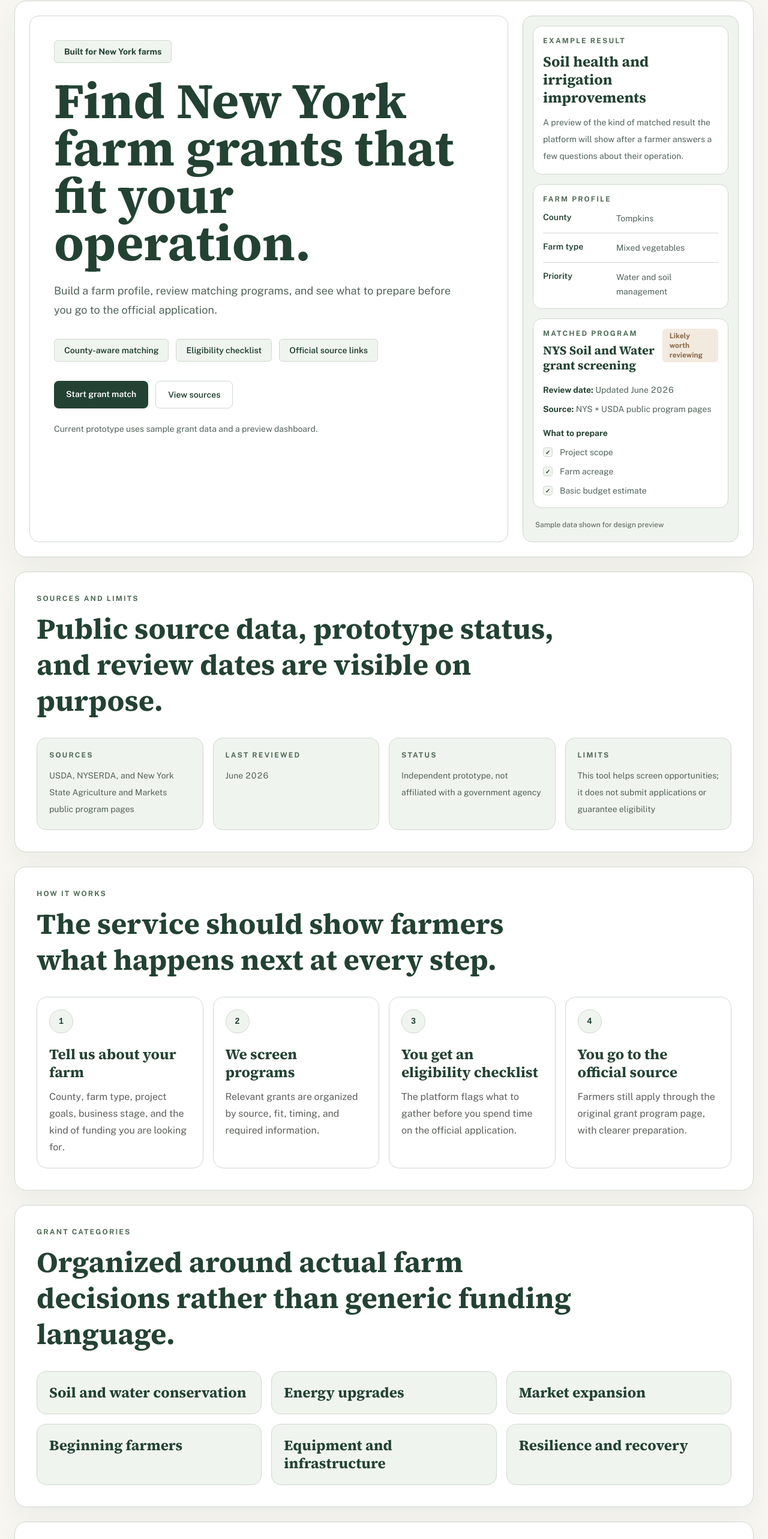
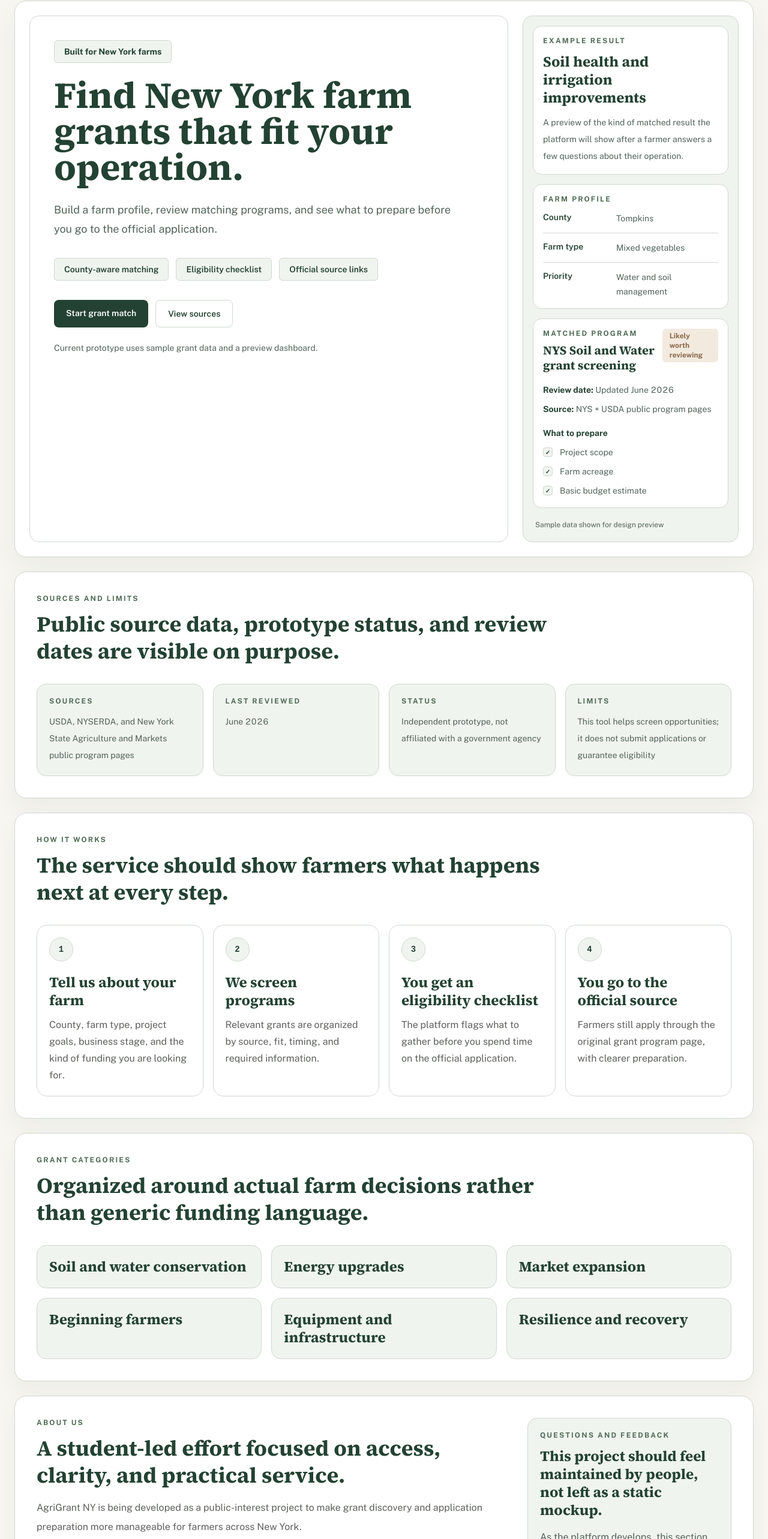
Before and after one commit to Andrewliyx/agrigrantny-next, a Next.js app: page / in a window 1280 px wide. Shown: the part 177-2743 px from the top of the page at 60% size. Built offline with nearby package versions, Linux system fonts and the light colour scheme.

Commit message:
Reduce oversized title scale

```diff
--- a/src/app/page.tsx
+++ b/src/app/page.tsx
@@ -204,7 +204,7 @@ export default function Home() {
           <header className="mb-7 flex items-center justify-between gap-5 rounded-[1.25rem] border border-[var(--border)] bg-[var(--surface)] p-4 shadow-[0_16px_36px_rgba(49,68,51,0.06)]">
             <div>
               <span className="block text-xs font-extrabold uppercase tracking-[0.18em] text-[var(--moss)]">New York farmer portal</span>
-              <h1 className="mt-1 text-4xl font-bold tracking-tight max-sm:text-3xl">{currentTitle}</h1>
+              <h1 className="mt-1 text-3xl font-bold tracking-tight max-sm:text-2xl">{currentTitle}</h1>
             </div>
             <button
               className="rounded-full border border-[var(--border)] bg-[var(--surface)] px-5 py-3 text-sm font-semibold"
@@ -253,7 +253,7 @@ function Welcome({
             <span className="inline-flex rounded-md border border-[var(--border)] bg-[var(--surface-muted)] px-4 py-2 text-sm font-extrabold text-[var(--forest)]">
               {siteContent.hero.eyebrow}
             </span>
-            <h2 className="mt-6 max-w-4xl text-[clamp(3rem,6.5vw,5.8rem)] leading-[0.95] text-[var(--forest)]">
+            <h2 className="mt-6 max-w-4xl text-[clamp(2.4rem,4.8vw,4.6rem)] leading-[0.98] text-[var(--forest)]">
               {siteContent.hero.title}
             </h2>
             <p className="mt-6 max-w-2xl text-lg leading-8 text-[var(--ink-soft)]">
@@ -293,7 +293,7 @@ function Welcome({
         <span className="block text-xs font-extrabold uppercase tracking-[0.18em] text-[var(--moss)]">
           {siteContent.sources.eyebrow}
         </span>
-        <h3 className="mt-3 max-w-4xl text-5xl leading-tight text-[var(--forest)] max-sm:text-4xl">
+        <h3 className="mt-3 max-w-4xl text-4xl leading-tight text-[var(--forest)] max-sm:text-3xl">
           {siteContent.sources.title}
         </h3>
         <div className="mt-8 grid grid-cols-4 gap-4 max-xl:grid-cols-2 max-sm:grid-cols-1">
@@ -308,7 +308,7 @@ function Welcome({
         id="workflow"
       >
         <span className="block text-xs font-extrabold uppercase tracking-[0.18em] text-[var(--moss)]">{siteContent.workflow.eyebrow}</span>
-        <h3 className="mt-3 max-w-4xl text-5xl leading-tight text-[var(--forest)] max-sm:text-4xl">
+        <h3 className="mt-3 max-w-4xl text-4xl leading-tight text-[var(--forest)] max-sm:text-3xl">
           {siteContent.workflow.title}
         </h3>
         <div className="mt-8 grid grid-cols-4 gap-4 max-xl:grid-cols-2 max-sm:grid-cols-1">
@@ -323,7 +323,7 @@ function Welcome({
         id="overview"
       >
         <span className="block text-xs font-extrabold uppercase tracking-[0.18em] text-[var(--moss)]">{siteContent.categories.eyebrow}</span>
-        <h3 className="mt-3 max-w-4xl text-5xl leading-tight text-[var(--forest)] max-sm:text-4xl">
+        <h3 className="mt-3 max-w-4xl text-4xl leading-tight text-[var(--forest)] max-sm:text-3xl">
           {siteContent.categories.title}
         </h3>
         <div className="mt-8 grid grid-cols-3 gap-4 max-lg:grid-cols-2 max-sm:grid-cols-1">
@@ -339,7 +339,7 @@ function Welcome({
       >
         <div>
           <span className="block text-xs font-extrabold uppercase tracking-[0.18em] text-[var(--moss)]">{siteContent.about.eyebrow}</span>
-          <h3 className="mt-3 max-w-4xl text-5xl leading-tight text-[var(--forest)] max-sm:text-4xl">
+          <h3 className="mt-3 max-w-4xl text-4xl leading-tight text-[var(--forest)] max-sm:text-3xl">
             {siteContent.about.title}
           </h3>
           <p className="mt-4 max-w-3xl leading-8 text-[rgba(31,36,29,0.72)]">
@@ -362,7 +362,7 @@ function Welcome({
         </div>
         <aside className="rounded-[1rem] border border-[var(--border)] bg-[var(--surface-muted)] p-5">
           <span className="block text-xs font-extrabold uppercase tracking-[0.18em] text-[var(--moss)]">{siteContent.support.eyebrow}</span>
-          <h4 className="mt-3 text-3xl leading-tight text-[var(--forest)]">{siteContent.support.title}</h4>
+          <h4 className="mt-3 text-2xl leading-tight text-[var(--forest)]">{siteContent.support.title}</h4>
           <p className="mt-4 leading-7 text-[var(--ink-soft)]">{siteContent.support.body}</p>
           <ul className="mt-5 grid gap-3">
             {siteContent.support.items.map((item) => (
@@ -386,7 +386,7 @@ function Welcome({
         />
         <div className="rounded-[1rem] border border-[var(--border)] bg-[var(--surface-muted)] p-5">
           <span className="block text-xs font-extrabold uppercase tracking-[0.18em] text-[var(--moss)]">Source policy</span>
-          <h4 className="mt-3 text-3xl leading-tight text-[var(--forest)]">Official pages stay in the loop.</h4>
+          <h4 className="mt-3 text-2xl leading-tight text-[var(--forest)]">Official pages stay in the loop.</h4>
           <p className="mt-4 leading-7 text-[var(--ink-soft)]">
             Grant information should be summarized from public program pages, but every recommendation should still point farmers back to the original application source, dates, and instructions.
           </p>
@@ -404,7 +404,7 @@ function Welcome({
       >
         <div>
           <span className="block text-xs font-extrabold uppercase tracking-[0.18em] text-[var(--moss)]">{siteContent.login.eyebrow}</span>
-          <h3 className="mt-3 text-5xl leading-tight text-[var(--forest)] max-sm:text-4xl">{siteContent.login.title}</h3>
+          <h3 className="mt-3 text-4xl leading-tight text-[var(--forest)] max-sm:text-3xl">{siteContent.login.title}</h3>
           <p className="mt-4 max-w-2xl leading-8 text-[rgba(31,36,29,0.72)]">
             {siteContent.login.body}
           </p>
@@ -428,7 +428,7 @@ function Welcome({
             <span className="block text-xs font-extrabold uppercase tracking-[0.18em] text-[var(--moss)]">
               {siteContent.login.panelEyebrow}
             </span>
-            <h3 className="mt-2 text-3xl leading-tight text-[var(--forest)]">{siteContent.login.panelTitle}</h3>
+            <h3 className="mt-2 text-2xl leading-tight text-[var(--forest)]">{siteContent.login.panelTitle}</h3>
           </div>
           <label className="grid gap-2 text-sm font-semibold text-[var(--forest)]">
             {siteContent.login.emailLabel}
@@ -634,7 +634,7 @@ function Dashboard({ openGrants }: { openGrants: () => void }) {
           <span className="inline-flex rounded-md border border-[var(--border)] bg-[rgba(251,247,239,0.88)] px-4 py-2 text-sm font-extrabold text-[var(--forest)]">
             NY farms first
           </span>
-          <h2 className="mt-5 max-w-4xl text-6xl leading-none text-[var(--forest)] max-sm:text-4xl">
+          <h2 className="mt-5 max-w-4xl text-5xl leading-none text-[var(--forest)] max-sm:text-3xl">
             Find grants that match your farm, your county, and your next investment.
           </h2>
           <p className="mt-5 max-w-2xl leading-8 text-[rgba(31,36,29,0.74)]">
@@ -660,7 +660,7 @@ function Dashboard({ openGrants }: { openGrants: () => void }) {
 
       <section className="rounded-[1.1rem] border border-[var(--border)] bg-[var(--surface-muted)] p-6">
         <span className="block text-xs font-extrabold uppercase tracking-[0.18em] text-[var(--moss)]">Profile insight</span>
-        <h3 className="mt-2 text-3xl leading-tight text-[var(--forest)]">Energy and soil-health grants are your strongest starting lane.</h3>
+        <h3 className="mt-2 text-2xl leading-tight text-[var(--forest)]">Energy and soil-health grants are your strongest starting lane.</h3>
         <p className="mt-3 leading-7 text-[rgba(31,36,29,0.72)]">
           Future matching logic will turn profile answers into eligibility signals, missing-document
           prompts, and application priorities.
@@ -767,7 +767,7 @@ function GrantCard({ grant, compact = false }: { grant: Grant; compact?: boolean
         </span>
         <strong className="text-[var(--clay)]">{grant.fitScore}% fit</strong>
       </div>
-      <h4 className="text-3xl leading-tight text-[var(--forest)]">{grant.name}</h4>
+      <h4 className="text-2xl leading-tight text-[var(--forest)]">{grant.name}</h4>
       <p className="leading-7 text-[var(--ink-soft)]">{grant.summary}</p>
       <div className="flex flex-wrap gap-3 text-sm text-[rgba(31,36,29,0.58)]">
         <span>{grant.agency}</span>
@@ -865,7 +865,7 @@ function Panel({
   return (
     <section className="rounded-[1.1rem] border border-[var(--border)] bg-[var(--surface)] p-6 shadow-[0_18px_38px_rgba(49,68,51,0.05)]">
       <span className="block text-xs font-extrabold uppercase tracking-[0.18em] text-[var(--moss)]">{eyebrow}</span>
-      <h3 className="mt-2 text-3xl leading-tight text-[var(--forest)]">{title}</h3>
+      <h3 className="mt-2 text-2xl leading-tight text-[var(--forest)]">{title}</h3>
       <div className="mt-5">{children}</div>
     </section>
   );
```
